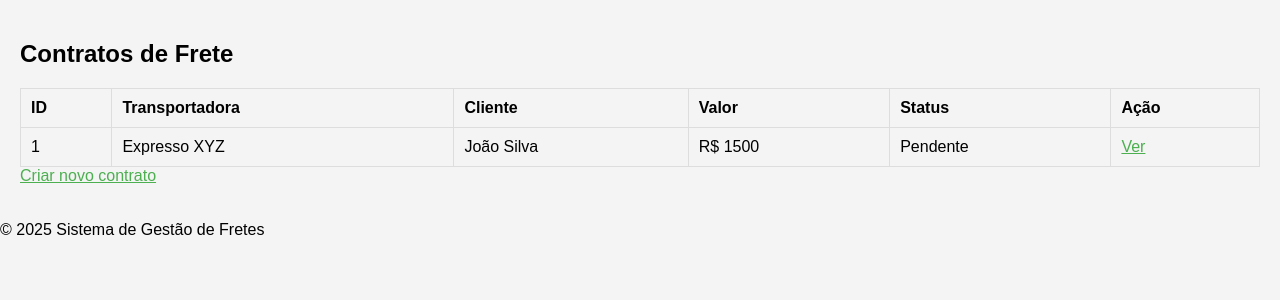
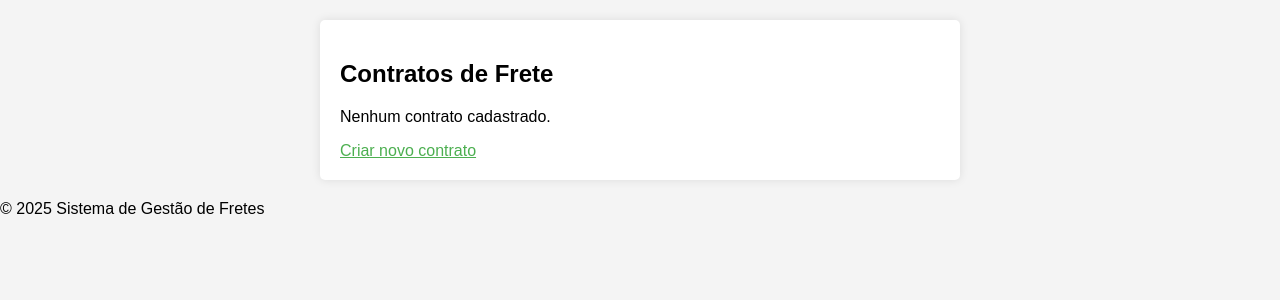
Before and after one commit to ruandias-at/projeto-inovacao, a Flask app: page / in a window 1280 px wide. Shown: the part 75-375 px from the top of the page. Run offline with Flask 3, Linux system fonts and the light colour scheme.

Commit message:
commitzao

```diff
--- a/static/styles.css
+++ b/static/styles.css
@@ -41,3 +41,42 @@ th, td {
 a {
     color: #4CAF50;
 }
+
+section {
+    max-width: 600px;
+    margin: 20px auto;
+    padding: 20px;
+    background: white;
+    box-shadow: 0px 0px 10px rgba(0, 0, 0, 0.1);
+    border-radius: 5px;
+}
+
+form {
+    display: flex;
+    flex-direction: column;
+}
+
+label {
+    margin-top: 10px;
+    font-weight: bold;
+}
+
+input {
+    padding: 10px;
+    margin-top: 5px;
+    border: 1px solid #ccc;
+    border-radius: 5px;
+}
+
+button {
+    margin-top: 20px;
+    padding: 10px;
+    background-color: #4CAF50;
+    color: white;
+    border: none;
+    cursor: pointer;
+}
+
+button:hover {
+    background-color: #45a049;
+}
--- a/templates/dashboard.html
+++ b/templates/dashboard.html
@@ -16,7 +16,9 @@
 
     <section class="dashboard">
         <h2>Contratos de Frete</h2>
+        {% if contratos %}
             <table>
+                <thead>
                     <tr>
                         <th>ID</th>
                         <th>Transportadora</th>
@@ -25,16 +27,26 @@
                         <th>Status</th>
                         <th>Ação</th>
                     </tr>
+                </thead>
                 <!-- Aqui vão os contratos vindos do backend -->
+                <tbody>
+                    {% for contrato in contratos %}
                     <tr>
-                <td>1</td>
-                <td>Expresso XYZ</td>
-                <td>João Silva</td>
-                <td>R$ 1500</td>
-                <td>Pendente</td>
-                <td><a href="/contrato/1">Ver</a></td>
+                        <td>{{ contrato.id }}</td>
+                            <td>{{ contrato.transportadora }}</td>
+                            <td>{{ contrato.cliente }}</td>
+                            <td>R$ {{ contrato.valor }}</td>
+                            <td>{{ contrato.status }}</td>
+                            <td>
+                                <a href="/contrato/{{ contrato.id }}">Ver</a>
+                            </td>
                     </tr>
+                    {% endfor %}
+                </tbody>
             </table>
+        {% else %}
+            <p>Nenhum contrato cadastrado.</p>
+        {% endif %}
         <a href="/novo_contrato">Criar novo contrato</a>
     </section>
 
```
Also changed, not shown: templates/contrato.html (+31 -0 lines), templates/novo_contrato.html (+36 -0 lines). Lines whose indentation alone changed are shown as unchanged.
